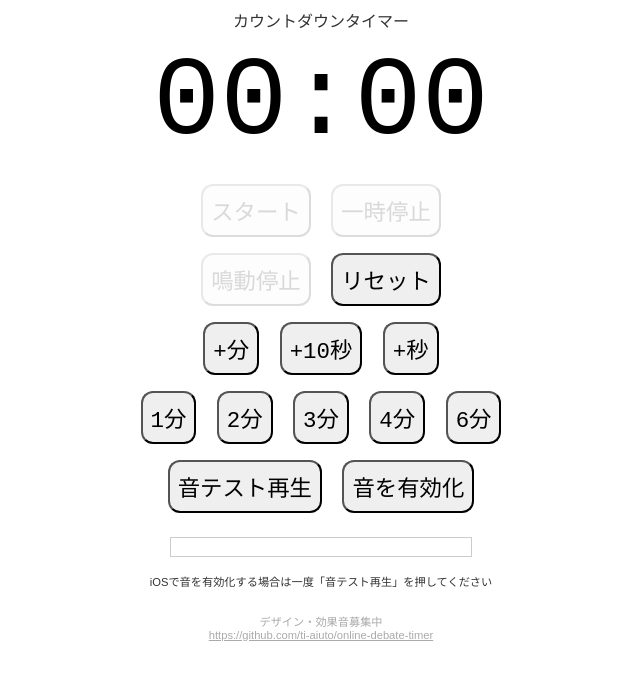
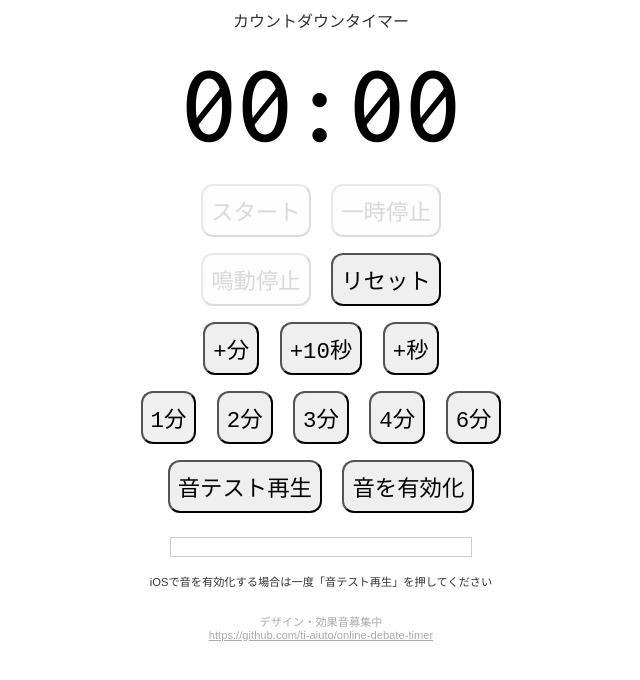
Before and after one commit to ti-aiuto/online-debate-timer, a plain HTML site: page src/timer.html in a window 1280 px wide. Shown: the whole page, without its empty margins (319-959 px from the left). Drawn offline with nearby package versions, Linux system fonts and the light colour scheme.

Commit message:
:pencil2: フォント変えた

```diff
--- a/src/timer.html
+++ b/src/timer.html
@@ -6,6 +6,11 @@
     <meta
       name="viewport"
       content="width=device-width,initial-scale=1,user-scalable=no"
+    />
+    <link rel="preconnect" href="https://fonts.gstatic.com" />
+    <link
+      href="https://fonts.googleapis.com/css2?family=Inconsolata:wght@500&display=swap"
+      rel="stylesheet"
     />
     <!-- <script src="https://cdn.jsdelivr.net/npm/vue@2/dist/vue.js"></script> -->
     <script src="https://cdn.jsdelivr.net/npm/vue@2"></script>
@@ -30,7 +35,7 @@
         font-size: 7rem;
         line-height: 7rem;
         text-align: center;
-        font-family: monospace;
+        font-family: 'Inconsolata', monospace;
         margin-bottom: 16px;
       }
 
```
